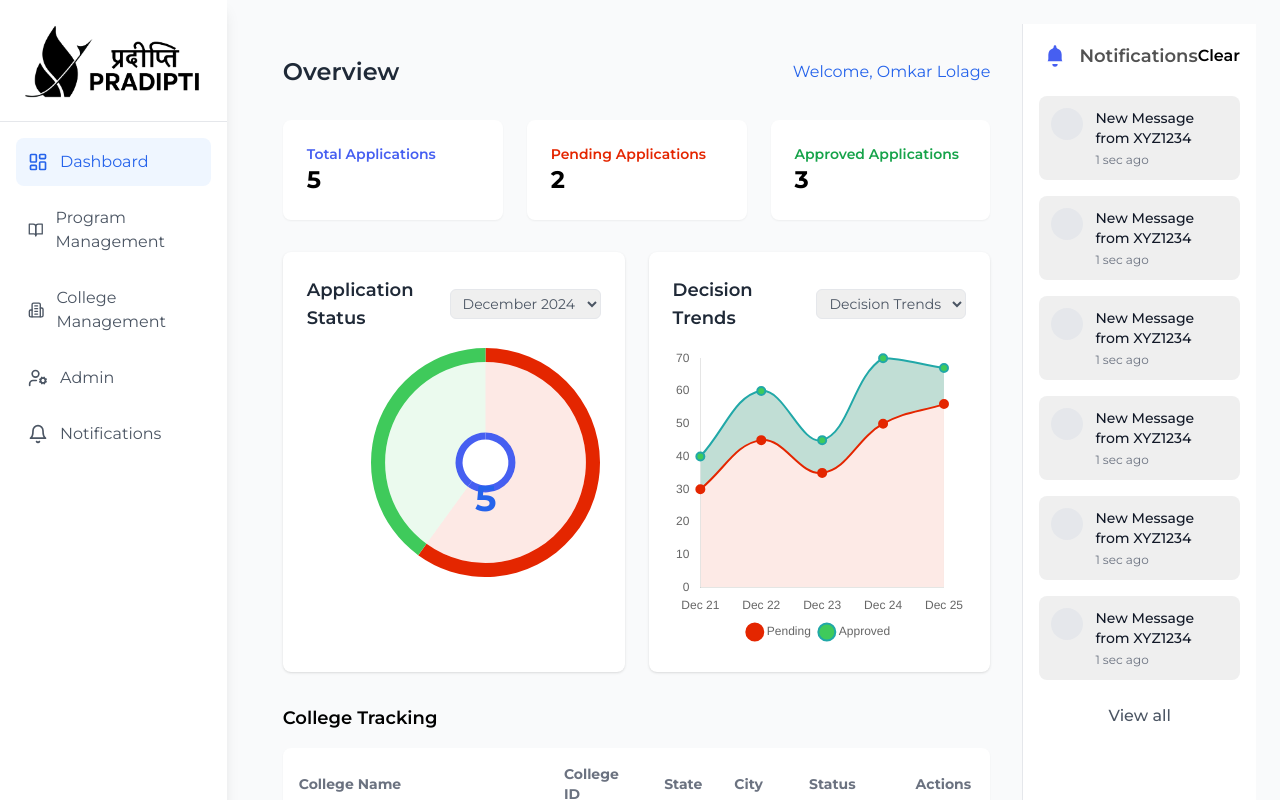
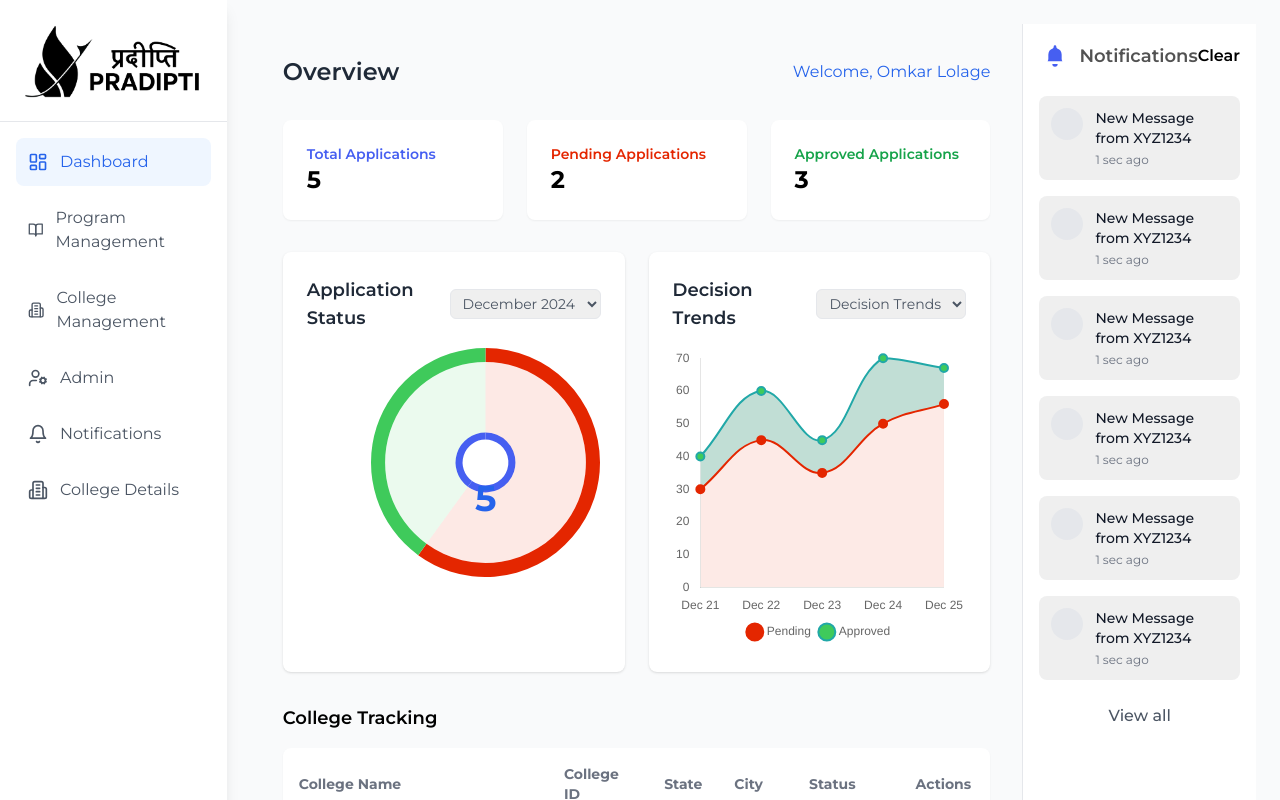
Before and after one commit to arya2004/Pradipti-Portal, a React (Vite) app in the folder client/: page / in a window 1280 px wide. Shown: the top 800 px of the page. Built offline with nearby package versions, Linux system fonts and the light colour scheme.

Commit message:
adds route for college details page

```diff
--- a/client/src/App.jsx
+++ b/client/src/App.jsx
@@ -1,12 +1,13 @@
 import React, { useState } from "react";
 import { BrowserRouter, Routes, Route } from "react-router-dom";
 import { Menu, X } from "lucide-react";
-import { Sidebar } from "./components/Sidebar";
+import Sidebar from "./components/Sidebar";
 import { Dashboard } from "./pages/Dashboard";
 import { ProgramManagement } from "./pages/ProgramManagement";
 import { ProgramManagementDashboard } from "./pages/ProgramManagementDashboard";
 import { CollegeManagement } from "./pages/CollegeManagement";
-import Footer from "./components/Footer"; // Import Footer component
+import Footer from "./components/Footer";
+import { CollegeDetails } from "./pages/CollegeDetails";
 
 export default function App() {
   const [showMobileSidebar, setShowMobileSidebar] = useState(false);
@@ -62,6 +63,7 @@ export default function App() {
                   path="/college-management"
                   element={<CollegeManagement />}
                 />
+                <Route path="/college-details" element={<CollegeDetails />} />
                 <Route path="*" element={<div>404: Page Not Found</div>} />
               </Routes>
             </div>
--- a/client/src/components/Sidebar.jsx
+++ b/client/src/components/Sidebar.jsx
@@ -8,7 +8,7 @@ import {
 } from "lucide-react";
 import { Link, useLocation } from "react-router-dom";
 
-export function Sidebar({ onClose }) {
+export default function Sidebar({ onClose }) {
   const location = useLocation();
 
   const isActive = (path) => location.pathname === path;
@@ -49,6 +49,14 @@ export function Sidebar({ onClose }) {
         <SidebarLink href="#" icon={<Bell size={20} />} onClick={onClose}>
           Notifications
         </SidebarLink>
+        <SidebarLink
+          href="/college-details"
+          icon={<Building2 size={20} />}
+          active={isActive("/college-details")}
+          onClick={onClose}
+        >
+          College Details
+        </SidebarLink>
       </nav>
     </>
   );
```
